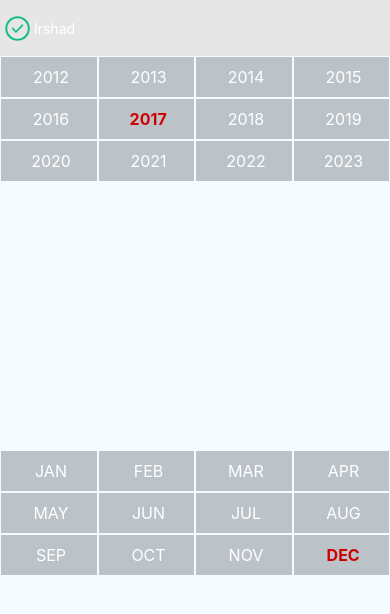
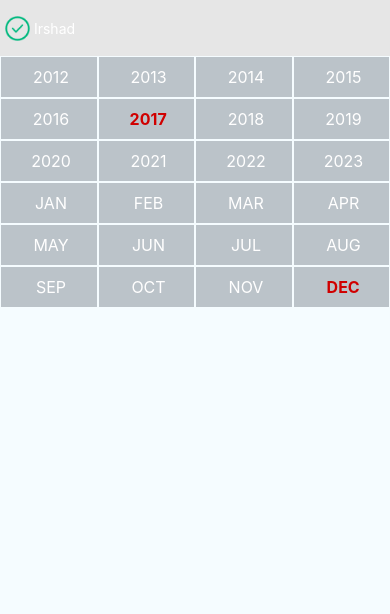
Before and after one commit to irshadvali/CustomCalender, a React Native app: screen / in a window 390 px wide. Shown: the top 614 px of the page. Built offline with nearby package versions, Linux system fonts and the light colour scheme.

Commit message:
view added

```diff
--- a/src/components/YearsAndMonths.js
+++ b/src/components/YearsAndMonths.js
@@ -71,6 +71,7 @@ class YearsAndMonths extends Component {
             <Text style={{ color: "#fff" }}> Irshad </Text>
           </Header.LeftHeaderElem>
         </Header>
+        <View>
         <FlatList
           data={this.state.yearList}
           numColumns={4}
@@ -94,6 +95,8 @@ class YearsAndMonths extends Component {
             </View>
           )}
         />
+         </View>
+         <View>
              <FlatList
           data={this.state.monthList}
           numColumns={4}
@@ -118,6 +121,7 @@ class YearsAndMonths extends Component {
             </View>
           )}
         />
+        </View>
       </View>
     );
   }
```
